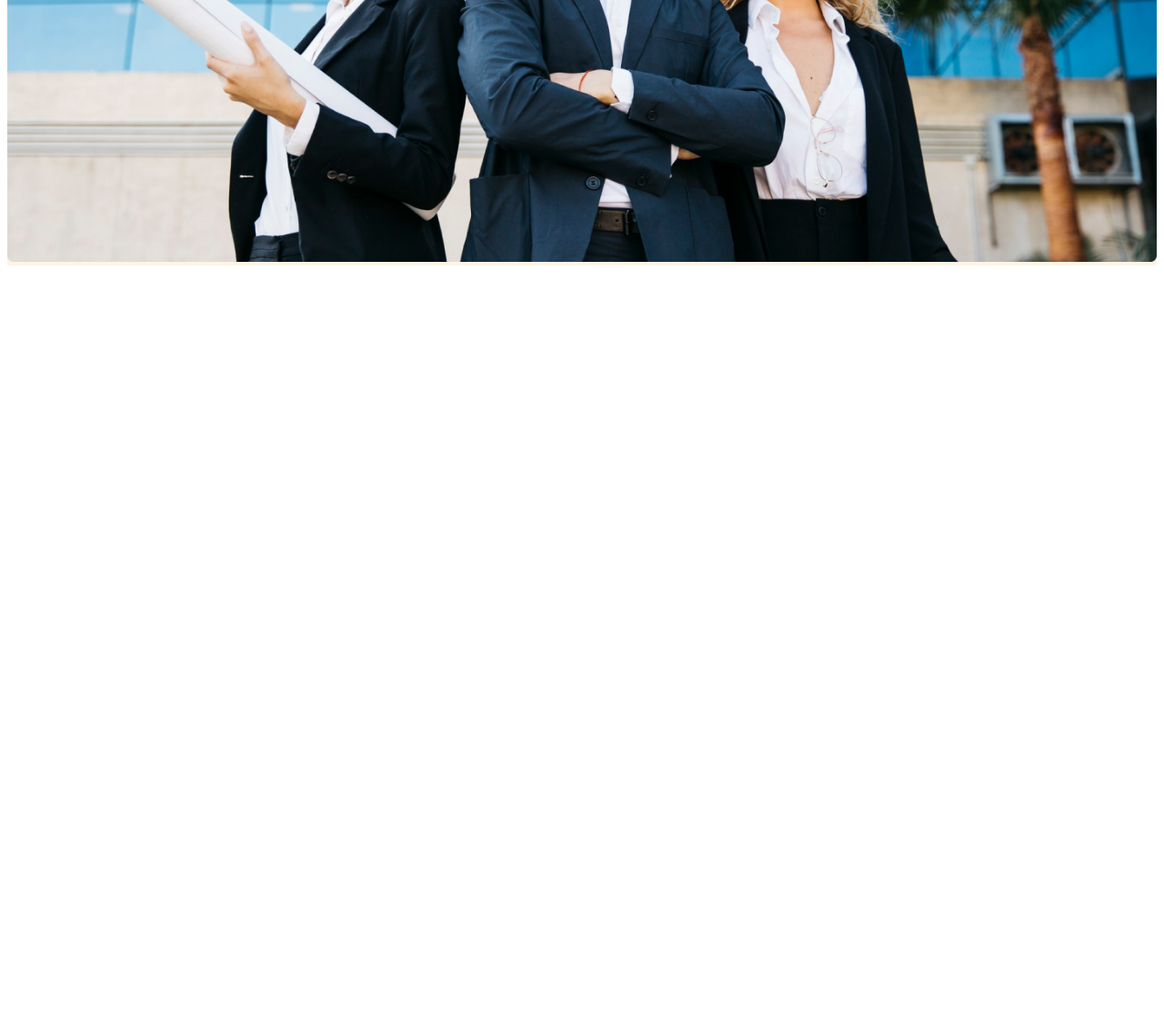
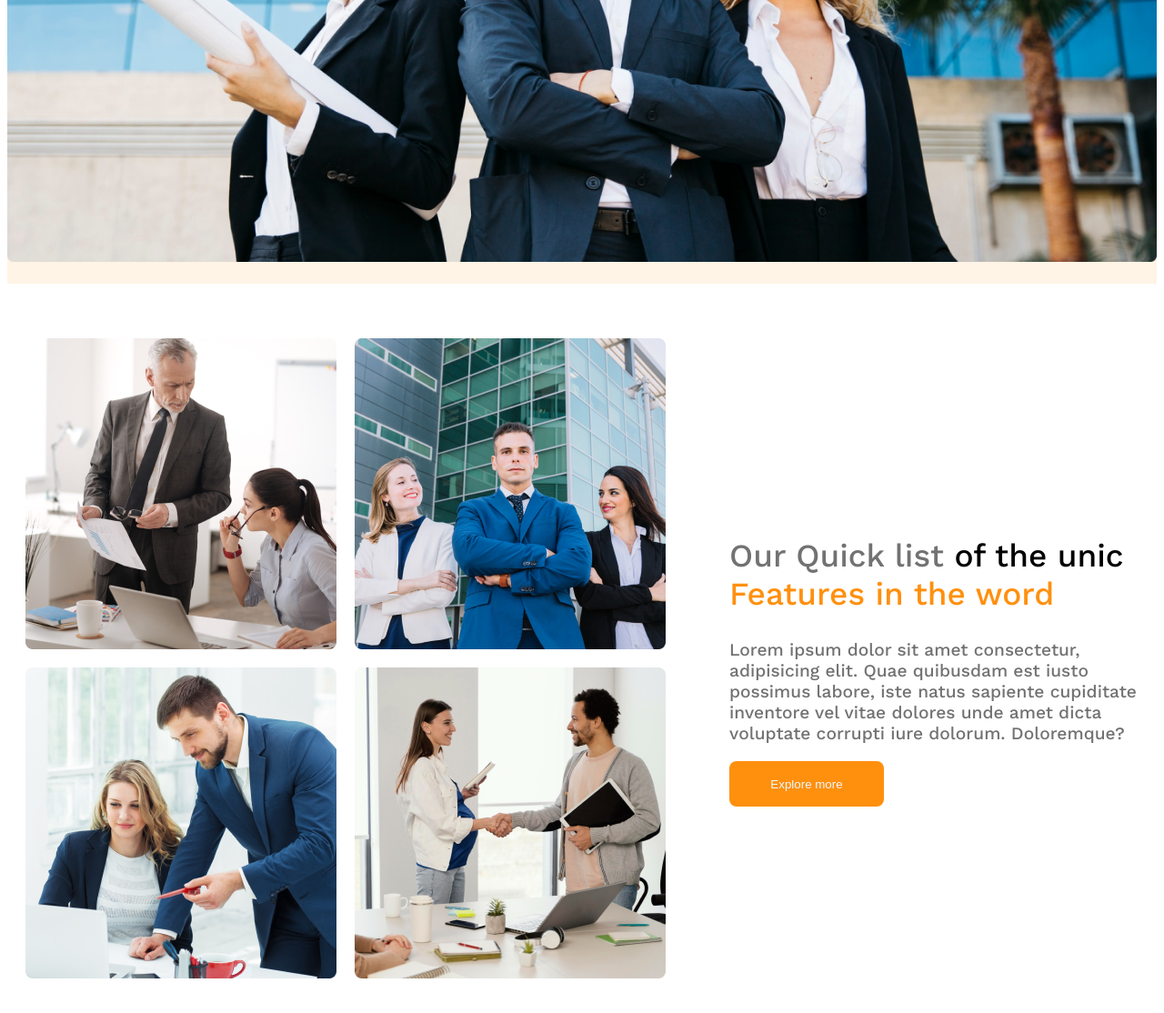
Before and after one commit to NahidSarkar7/Prac-Architect-repo-web, a plain HTML site: page index.html in a window 1280 px wide. Shown: the part 740-1854 px from the top of the page at 91% size. Before the commit the page ends 1040 px from the top, so only its background shows below. Drawn offline with nearby package versions, Linux system fonts and the light colour scheme.

Commit message:
added another section

```diff
--- a/index.html
+++ b/index.html
@@ -38,9 +38,37 @@
 
     </header>
 
-    <main>
+
+
+    <main class="main">
+        <section class="section">
+      <div class="box-1">
+        <img src="image/team1.png" alt="">
+        <img src="image/team2.png" alt="">
+        <img src="image/team3.png" alt="">
+        <img src="image/team4.png" alt="">
+
+
+
+      </div>
+
+      <div class="box-2">
+        <h1 class="quick-heading">
+           <span class="dark-3"> Our Quick list </span> of the unic <br> <span class="orange">Features in the word</span>
+        </h1>
+        <p class="des dark-3">
+            Lorem ipsum dolor sit amet consectetur, adipisicing elit. Quae quibusdam est iusto possimus labore, iste natus sapiente cupiditate inventore vel vitae dolores unde amet dicta voluptate corrupti iure dolorum. Doloremque?
+        </p>
+        <button class="primary-btn">Explore more</button>
+
+      </div>
+
+
+
+        </section>
 
     </main>
+
 
     <footer>
 
--- a/style.css
+++ b/style.css
@@ -17,6 +17,9 @@ body{
 .dark-3{
     color: #727272;
 }
+.orange{
+    color: rgba(255, 144, 14, 1);
+}
 
 .primary-btn{
     width: 170px;
@@ -28,13 +31,17 @@ body{
     border-radius: 8px;
 }
 
+.none{
+    display: none;
+}
+
 
 /* /shared style include here / */
 
 
 /* Navbaar styling from here */
 
-.navbar,.banner{
+.navbar,.banner {
     max-width: 1400px;
     margin: 0px auto;
     text-align: center;
@@ -83,22 +90,103 @@ body{
 
 .banner-image{
     width: 100%;
+    margin-bottom: 20px;
+}
+
+
+/* main section styling */
+
+.main{
+    max-width: 1440px;
+    margin: 0px auto;
+ }
+
+ .primary-btn{
+width: 170px;
+height: 50px;
+color: aliceblue;
+padding:10px;
+background-color: rgba(255, 144, 14, 1);
+border: none;
+border-radius: 8px;
+}
+
+.section{
+display: flex;
+/* justify-content: space-between; */
+align-items: center;
+/* background-color: chartreuse; */
+margin-top: 40px;
+margin-bottom: 40px;
+padding: 20px;
+}
+
+.box-1{
+display: grid;
+grid-template-columns: repeat(2,1fr);
+gap: 20px;
+border-radius: 10px;
+}
+
+.box-2{
+margin-left: 70px;
+width: 530px;
+}
+.dark-3{
+color: #727272;
+}
+.orange{
+color: rgba(255, 144, 14, 1);
+}
+
+.quick-heading{
+font-size: 2.2rem;
+font-weight: 500;
+}
+.des{
+font-weight: 500;
+font-style: normal;
+font-size: 1.2rem;
 }
 
 
 
-
-
-
-
-
-
-
-
-
+/* Smoll mobile device functionality */
 
 @media  screen and (max-width:576px) {
     .navbar{
         flex-direction: column;
     }
+
+
+
+    .section{
+        flex-direction: column;
+    }
+    .box-1{
+        grid-template-columns: repeat(1,1fr);
+    }
+
+   .box-2{
+    margin-left: 10px;
+    width: 330px;
+    }
+
 }
+
+/* medium device functionality */
+/*
+@media screen and (max-width:576px) {
+
+} */
+
+
+@media screen and (min-width:576px) and (max-width:992px) {
+  .section{
+    flex-direction: column;
+  }
+
+  .box-2{
+    margin: 50px auto;
+    }
+}
```
Also changed, not shown: grid.html (added, +124 -0 lines).
